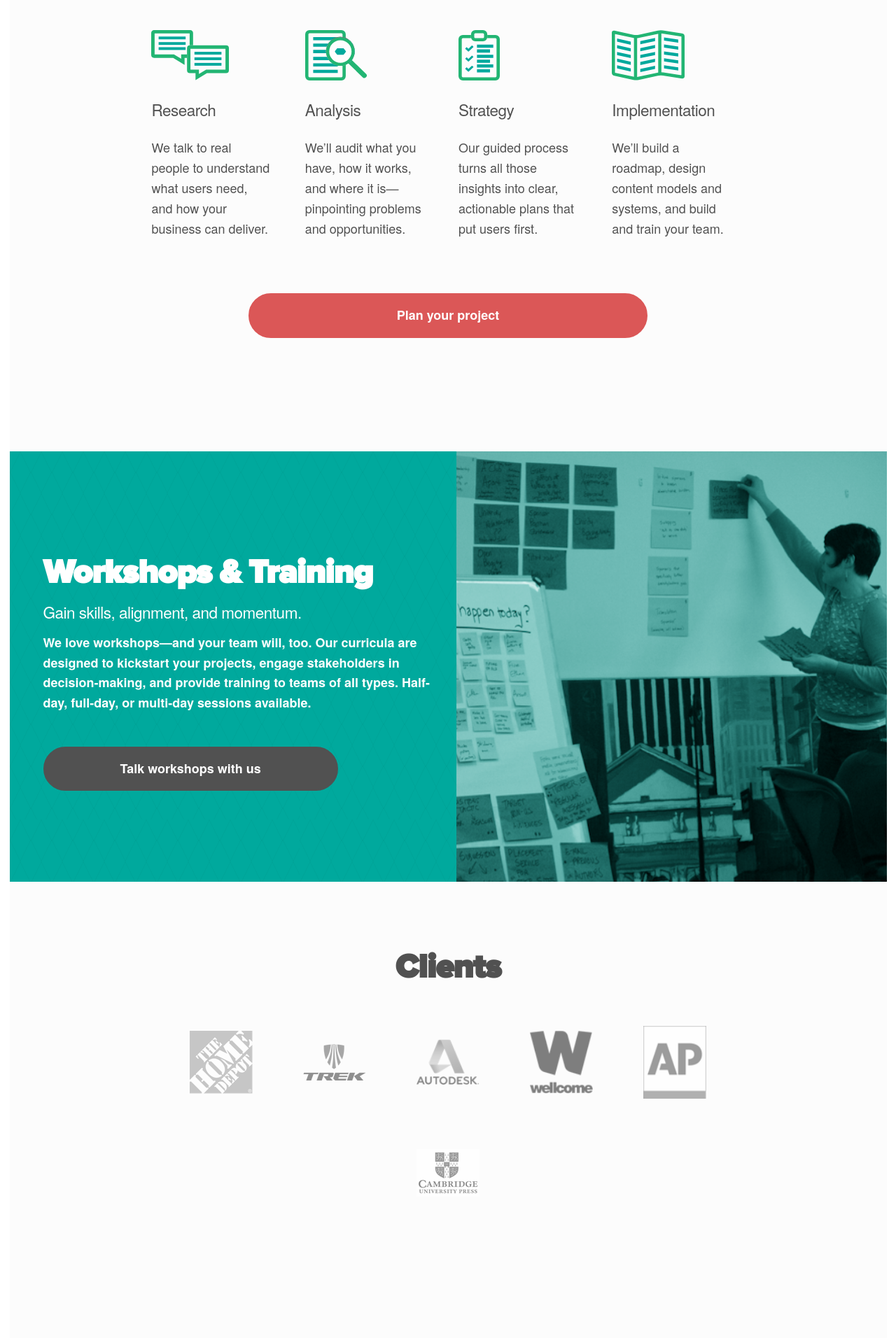
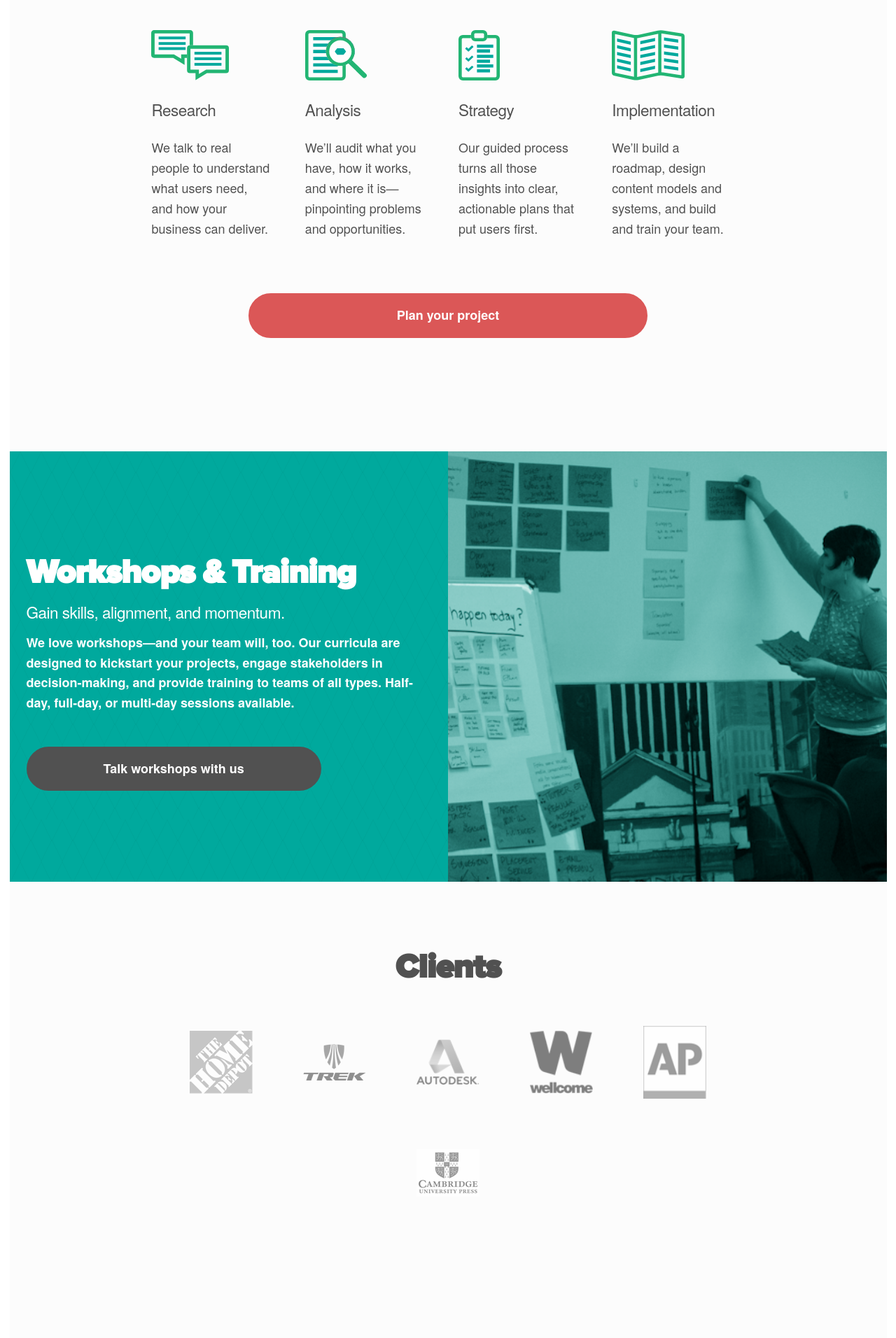
Before and after one commit to sarawb/sarawb.github.io, a Jekyll site: the page built from index.html, in a window 1280 px wide. Shown: the part 1400-3312 px from the top of the page at 70% size. Built offline with Jekyll 4.4.1, drawn with Linux system fonts in a browser that asks for light colours; some web fonts are replaced.

Commit message:
Workshop & Training Layout fix

```diff
--- a/_sass/_rare_union.scss
+++ b/_sass/_rare_union.scss
@@ -246,7 +246,9 @@
 // Consulting ########################################
 
 #consulting-and-research {
+	display: inline-flex;
 	margin-bottom: 4em;
+
 	.row {
 		margin-bottom: 2em;
 	}
@@ -269,39 +271,30 @@
 
 #workshops-and-training {
 	margin: 0;
-	padding: 0 0 2em;
+	padding: 0;
 	@include n700 {
-/*
+		padding-bottom: 2em;
 		.row {
+			//flex-direction: row-reverse;
 			flex-direction: column;
 		}
-*/
 		.large {
-				display: block;
-				margin: 12px 24px;
+			display: inline-block;
+			width: auto;
+			//margin: 12px 24px;
 		}
 		#plan-your-project-wrapper {
-				display: flex;
+			//display: flex;
 		}
 	}
-		@include n1000 {
-			.row {
-				flex-direction: column;
-			}
-		}
-		@include w1000 {
-			padding-bottom: 0;
+	@include w700 {
+		//padding-bottom: 0;
 		.col {
-				flex: 0 0 calc(50% - 7%);
-				flex-wrap: wrap;
-				}
-				&:first-child {
-					display: inline-flex;
+			flex: 0 0 50%;
 			}
 		.row {
 			align-items: center;
 			flex-direction: row-reverse;
-				justify-content: flex-start;
 		}
 		.large {
 			display: inline-block;
@@ -310,12 +303,6 @@
 		#workshop-image-wrapper {
 			min-height: 615px;
 		}
-		}
-		@include n1440 {
-			.col {
-				flex: 0 0 calc(50% - 12px);
-				}
-
 	}
 	#workshop-image-wrapper {
 		display: block;
```
Lines whose indentation alone changed are shown as unchanged.
